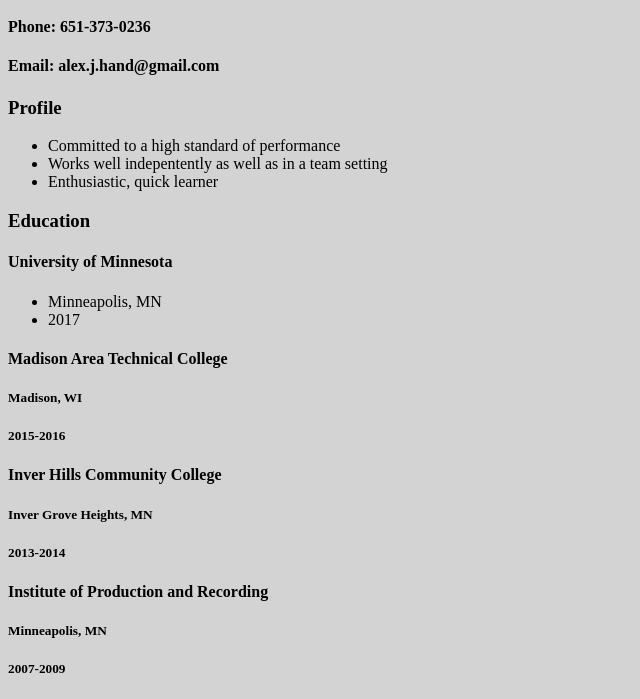
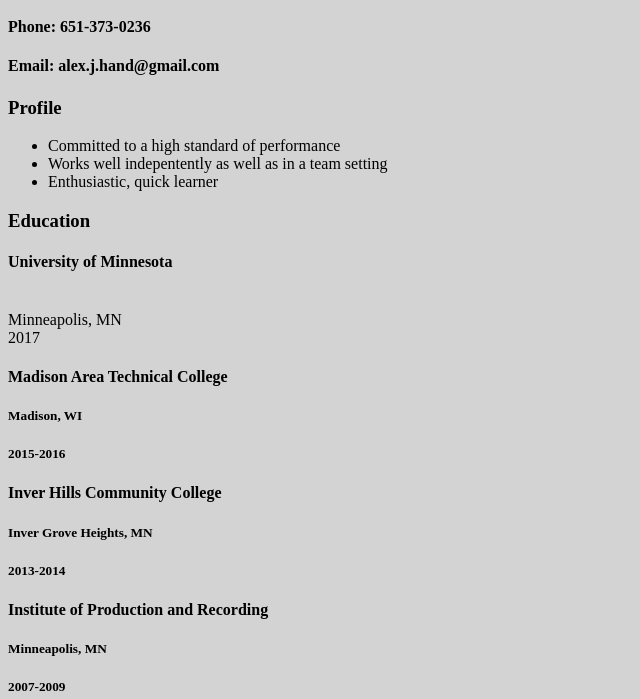
Before and after one commit to AlexJHand/AlexJHand.github.io, a plain HTML site: page index.html in a window 1280 px wide. Shown: the part 101-800 px from the top of the page, without its empty margins (0-640 px from the left). Drawn offline with Linux system fonts and the light colour scheme.

Commit message:
Update style.css

```diff
--- a/style.css
+++ b/style.css
@@ -1,3 +1,7 @@
 body {
   background-color: lightgray;
 }
+
+.schoolDetails {
+  display: inline;
+}
```
